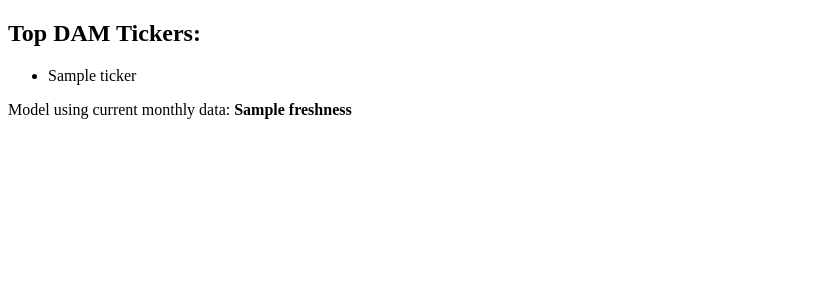
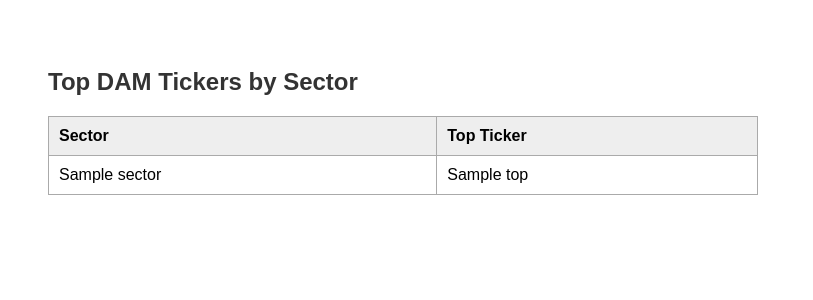
Before and after one commit to TerryPotter21/isgdam_api, a FastAPI app: template templates/tickers.html in a window 1280 px wide. Shown: the top 300 px of the page, without its empty margins (0-813 px from the left). Run offline with FastAPI, Linux system fonts and the light colour scheme; the template is opened without the code that fills it: most values are stand-ins (such as "Sample title", 1, 10 or a date in 2020).

Commit message:
Update DAM formula logic and tickers.html template

```diff
--- a/main.py
+++ b/main.py
@@ -6,15 +6,13 @@ from fastapi.middleware.cors import CORSMiddleware
 from datetime import datetime
 from dateutil.relativedelta import relativedelta
 import pandas as pd
+import numpy as np
 import yfinance as yf
 
 app = FastAPI()
 templates = Jinja2Templates(directory="templates")
-
-# Mount static folder (if needed in the future)
 app.mount("/static", StaticFiles(directory="static"), name="static")
 
-# CORS middleware
 app.add_middleware(
     CORSMiddleware,
     allow_origins=["*"],
@@ -25,7 +23,6 @@ app.add_middleware(
 
 AUTHORIZED_CODE = "freelunch"
 
-# Login route: GET shows form, POST handles login logic
 @app.api_route("/", methods=["GET", "POST"], response_class=HTMLResponse)
 async def login_page(request: Request):
     if request.method == "POST":
@@ -35,21 +32,17 @@ async def login_page(request: Request):
             return RedirectResponse(url="/instructions", status_code=303)
         else:
             return templates.TemplateResponse("login.html", {"request": request, "error": "Invalid access code"})
-
     return templates.TemplateResponse("login.html", {"request": request, "error": None})
 
-# Instructions route: checks if SPY has latest monthly data
 @app.get("/instructions", response_class=HTMLResponse)
 async def show_instructions(request: Request):
     today = datetime.now()
     current_month = today.strftime("%Y-%m")
     start_date = (today - relativedelta(months=13)).replace(day=1).strftime("%Y-%m-%d")
     end_date = today.strftime("%Y-%m-%d")
-
     spy = yf.download("SPY", start=start_date, end=end_date, interval="1mo")
     latest_date = spy.index.max().strftime("%Y-%m") if not spy.empty else "N/A"
     is_current = latest_date == current_month
-
     return templates.TemplateResponse("instructions.html", {
         "request": request,
         "current_month": current_month,
@@ -57,21 +50,89 @@ async def show_instructions(request: Request):
         "is_current": is_current
     })
 
-# Ticker output route (dummy data for now)
 @app.post("/tickers", response_class=HTMLResponse)
 async def get_tickers(request: Request):
-    tickers = {
-        "Tech": ["AAPL", "MSFT"],
-        "Health": ["ABBV", "JNJ"],
-        "Energy": ["XOM", "CVX"]
-    }
+    # Sample tickers from different sectors
+    tickers = [
+        'AAPL', 'MSFT', 'NVDA',  # Tech
+        'JNJ', 'PFE', 'ABBV',    # Healthcare
+        'XOM', 'CVX', 'COP',     # Energy
+        'JPM', 'BAC', 'GS',      # Financials
+        'WMT', 'COST', 'TGT',    # Consumer Staples
+        'NKE', 'HD', 'LOW'       # Consumer Discretionary
+    ]
 
+    # Define date range
+    today = datetime.now()
+    start_date = (today - relativedelta(months=13)).replace(day=1).strftime("%Y-%m-%d")
+    end_date = today.strftime("%Y-%m-%d")
+
+    all_data = []
+
+    # Download SPY data once for beta and excess returns
+    spy = yf.download("SPY", start=start_date, end=end_date, interval="1mo")['Adj Close'].pct_change().sub(0.024/12).fillna(0)
+    spy.name = 'SPY 1R'
+
+    for ticker in tickers:
+        try:
+            data = yf.download(ticker, start=start_date, end=end_date, interval="1mo")['Adj Close']
+            info = yf.Ticker(ticker).info
+            sector = info.get('sector', 'N/A')
+            data = data.to_frame(name='Close')
+            data['Ticker'] = ticker
+            data['Sector'] = sector
+            data['Date'] = data.index
+            data['1R'] = data['Close'].pct_change().sub(0.024 / 12)
+            data['SPY 1R'] = data['Date'].map(spy.to_dict())
+            data.reset_index(drop=True, inplace=True)
+            all_data.append(data)
+        except Exception as e:
+            continue
+
+    if not all_data:
+        return templates.TemplateResponse("tickers.html", {
+            "request": request,
+            "tickers": {"Error": "No data could be retrieved."}
+        })
+
+    df = pd.concat(all_data).dropna(subset=['1R', 'SPY 1R'])
+    df['Month'] = df['Date'].dt.to_period('M')
+
+    # Compute DAM per ticker
+    results = []
+    weights = [0.01, 0.01, 0.04, 0.04, 0.09, 0.09, 0.16, 0.16, 0.25, 0.25, 0.36, 0.36]
+
+    for ticker in df['Ticker'].unique():
+        tdf = df[df['Ticker'] == ticker].sort_values('Date').reset_index(drop=True)
+        if len(tdf) < 13:
+            continue
+        # 12R
+        r12 = (tdf.loc[12, 'Close'] - tdf.loc[0, 'Close']) / tdf.loc[0, 'Close']
+        # 12WR
+        wr12 = sum(tdf.loc[i, '1R'] * weights[i] for i in range(12))
+        # 6V
+        v6 = tdf.loc[:5, '1R'].std(ddof=1) * np.sqrt(2)
+        # 6B
+        b6 = np.cov(tdf.loc[:5, '1R'], tdf.loc[:5, 'SPY 1R'])[0, 1] / np.var(tdf.loc[:5, 'SPY 1R'])
+        # DAM
+        dam = (r12 * wr12) / (v6 * b6) if all(pd.notna([r12, wr12, v6, b6])) and v6 * b6 != 0 else np.nan
+        sector = tdf.loc[0, 'Sector']
+        results.append({'Ticker': ticker, 'Sector': sector, 'DAM': dam})
+
+    result_df = pd.DataFrame(results).dropna()
+
+    # Get top DAM ticker per sector
+    top_tickers = (
+        result_df.sort_values(by='DAM', ascending=False)
+        .groupby('Sector')
+        .first()
+        .reset_index()
+    )
+
+    # Format for display
     result = {}
-    for sector, pair in tickers.items():
-        result[sector] = {
-            "top": pair[0],
-            "alt": pair[1]
-        }
+    for _, row in top_tickers.iterrows():
+        result[row['Sector']] = {'top': row['Ticker']}
 
     return templates.TemplateResponse("tickers.html", {
         "request": request,
--- a/templates/tickers.html
+++ b/templates/tickers.html
@@ -1,15 +1,42 @@
 <!DOCTYPE html>
 <html>
 <head>
-  <title>Top DAM Tickers</title>
+    <title>Top DAM Tickers</title>
+    <style>
+        body {
+            font-family: Arial, sans-serif;
+            padding: 40px;
+        }
+        h2 {
+            color: #333;
+        }
+        table {
+            border-collapse: collapse;
+            width: 60%;
+        }
+        th, td {
+            border: 1px solid #aaa;
+            padding: 10px;
+            text-align: left;
+        }
+        th {
+            background-color: #eee;
+        }
+    </style>
 </head>
 <body>
-  <h2>Top DAM Tickers:</h2>
-  <ul>
-    {% for ticker in tickers %}
-      <li>{{ ticker }}</li>
-    {% endfor %}
-  </ul>
-  <p>Model using current monthly data: <strong>{{ freshness }}</strong></p>
+    <h2>Top DAM Tickers by Sector</h2>
+    <table>
+        <tr>
+            <th>Sector</th>
+            <th>Top Ticker</th>
+        </tr>
+        {% for sector, data in tickers.items() %}
+        <tr>
+            <td>{{ sector }}</td>
+            <td>{{ data.top }}</td>
+        </tr>
+        {% endfor %}
+    </table>
 </body>
 </html>
```
